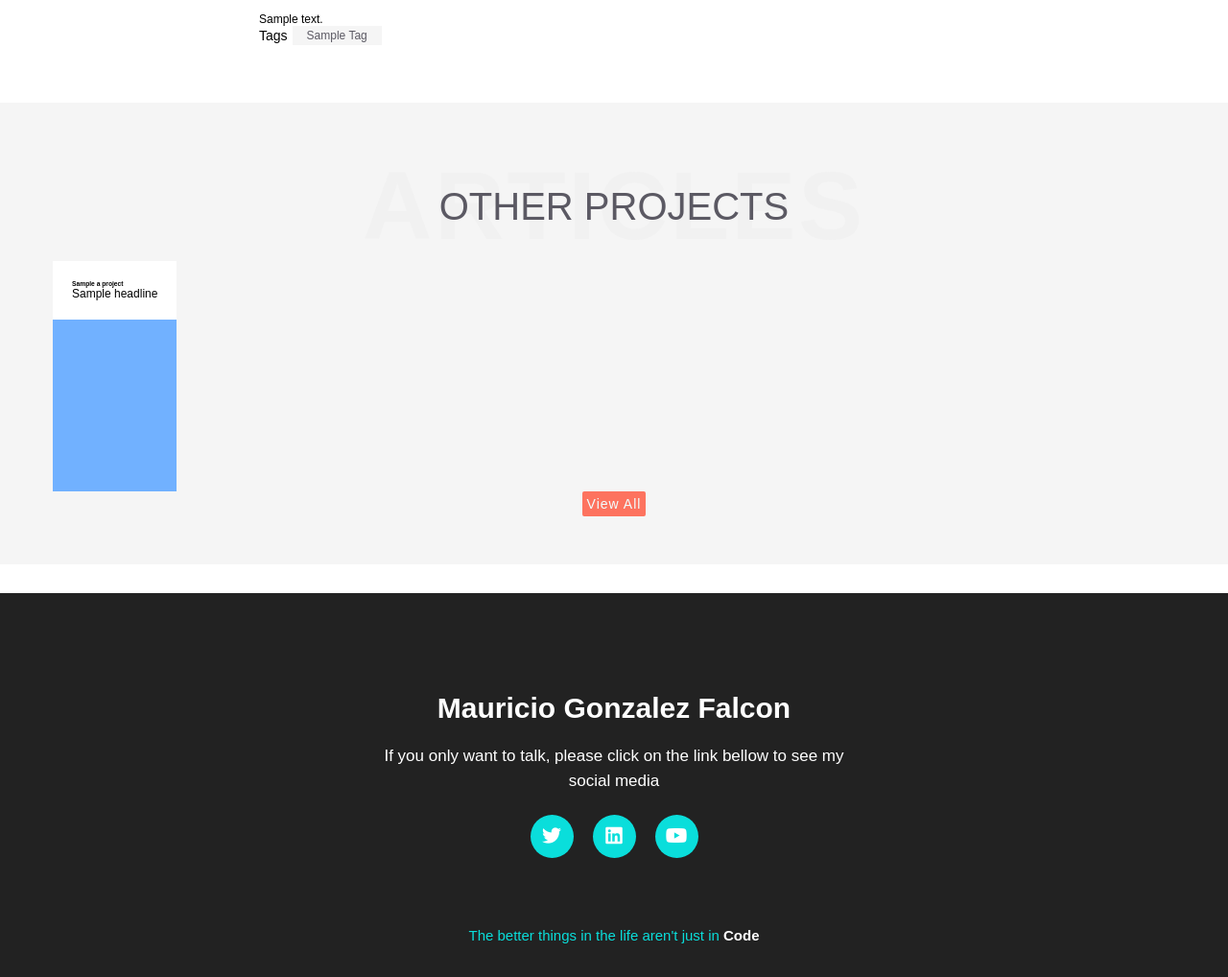
After one commit to maucoderGit/Django-portfolio-web, a Django app: template portfolio_web/main/templates/main/single_project.html in a window 1280 px wide. The commit adds this page. Shown: the part 211-1229 px from the top of the page at 96% size. Run offline with Django 3.2, Linux system fonts and the light colour scheme; the template is opened without the code that fills it: most values are stand-ins (such as "Sample title", 1, 10 or a date in 2020).

Commit message:
Project detail page completed

```diff
--- /dev/null
+++ b/portfolio_web/main/static/main/single.css
@@ -0,0 +1,321 @@
+*{
+    padding: 0;
+    margin: 0;
+    font-family: "Poppins", sans-serif;
+    box-sizing: border-box;
+}
+
+html{
+    font-size: 10px;
+}
+li{
+    list-style: none;
+}
+a{
+    text-decoration: none;
+}
+h1 {
+    font-size: 1.9rem;
+}
+p {
+    font-size: 1.2rem;
+}
+header{
+    width: 100%;
+    height: 5rem;
+    background-color: aliceblue;
+    position: fixed;
+    top: 0;
+    z-index: 333;
+}
+
+.container{
+    width: 96%;
+    max-width: 117rem;
+    margin: 0 auto;
+}
+
+.navbar {
+    width: 100%;
+    height: 100%;
+    display: flex;
+    justify-content: space-between;
+    align-items: center;
+    padding: 0 1.5rem;
+}
+
+.navbar h2{
+    text-transform: uppercase;
+    color: #5b5963;
+    font-weight: 600;
+    letter-spacing: 2px;
+    cursor: pointer;
+}
+
+.navbar ul{
+    display: flex;
+    justify-content: center;
+    align-items: center;
+}
+
+.navbar ul a{
+    font-size: 1.2rem;
+    padding: 1.5rem;
+    text-transform: uppercase;
+    color: #3b5963;
+    font-weight: 400;
+    letter-spacing: 2px;
+    transition: all 0.4s ease;
+}
+.navbar ul a:hover{
+    color:wheat;
+    background-color: #fd735f;
+}
+.hero{
+    max-width: 114rem;
+    height: 20rem;
+    background: url(../images/blog-banner.jpg) no-repeat center center / cover;
+    margin: 1rem auto;
+}
+
+main{
+    width: 100%;
+    max-width: 80rem;
+    background-color: white;
+    margin: 0 auto;
+    padding: 3rem;
+    border-radius: 1.5rem;
+    margin-top: -15rem;
+}
+
+main h2{
+    font-size: 3rem;
+    font-weight: 600;
+    text-transform: uppercase;
+    letter-spacing: 5px;
+}
+
+main .profile-container{
+    display: flex;
+    justify-content: space-between;
+    align-items: center;
+    margin: 3rem 0;
+}
+
+main .profile-container .profile{
+    display: flex;
+    justify-content: center;
+    align-items: center;
+}
+main .profile-container .profile .img-container{
+    width: 3rem;
+    height: 6rem;
+    /* background: url(Git hub link)no-repeat center center / cover */
+    border-radius: 0.5rem;
+}
+main .profile-container .profile .text{
+    margin: 0 1rem;
+    color: #5b5963;
+    font-size: 1.2rem;
+    font-weight: 400;
+    letter-spacing: 1px;
+}
+
+.profile .text h3{
+    text-transform: uppercase;
+}
+
+.btn {
+    text-decoration: none;
+    color: azure;
+    display: inline-block;
+    text-transform: capitalize;
+    font-size: 1.2rem;
+    padding: 0.3rem 1.5rem;
+    background-color: #fd735f;
+    border-radius: 0.2rem;
+}
+
+main .container p{
+    color:#5b5963;
+    margin: 1rem 0;
+}
+main .content h4{
+    font-size: 1.4rem;
+    font-weight: 600;
+    color: #5b5963;
+    margin: 2rem 0;
+}
+
+blockquote{
+    font-size: 1.4rem;
+    padding: 1rem 2.8rem;
+    line-height: 1.6;
+    font-weight: 300;
+    box-shadow: inset 0.5rem 0 0 #fd735f;
+    background-color: #f5f5f5;
+}
+.tags{
+    display: flex;
+    align-items: center;
+}
+.tags p{
+    font-size: 1.4rem;
+    text-transform: capitalize;
+}
+.tags a{
+    display: inline-block;
+    padding: 0.3rem 1.5rem;
+    background-color: #f5f5f5;
+    color: #5b5963;
+    font-size: 1.2rem;
+    text-transform: capitalize;
+    margin: 0 0.5rem;
+}
+.articles{
+    width: 100%;
+    background-color: #f5f5f5;
+    margin: 3rem 0;
+    padding: 5rem 0;
+}
+.articles .article-heading{
+    text-transform: uppercase;
+    text-align: center;
+    width: 100%;
+    position: relative;
+}
+.article-heading h5{
+    font-size: 10rem;
+    font-weight: 600;
+    letter-spacing: 3px;
+    position: relative;
+    color: rgba(233, 233, 233, 0.303);
+}
+.article-heading h6{
+    font-size: 4rem;
+    font-weight: 200;
+    position: absolute;
+    top: 50%;
+    left: 50%;
+    transform: translate(-50%, -50%);
+    color: #5b5963
+}
+.cards{
+    display: flex;
+    justify-content: space-between;
+    margin: 0rem auto;
+    gap: 5rem;
+}
+.cards .card-container{
+    max-width: 100%;
+    height: 24rem;
+    background-color: rgb(113, 177, 255);
+    position: relative;
+}
+.cards .card-container a{
+    text-transform: capitalize;
+    font-size: 1.2rem;
+    padding: 1.2rem;
+    display: inline-block;
+    color: #429f98;
+    font-weight: 400;
+    background-color: white;
+    position: absolute;
+    bottom: 5%;
+    right: 5%;
+    transform: all 0.4s ease;
+}
+.cards .card-container:hover{
+    transform: translateY(-3rem);
+}
+.cards .card-container:hover a{
+    background-color: #fd735f;
+    color: white;
+}
+.cards .card-container .card-text{
+    background-color: white;
+    padding: 2rem;
+    box-shadow: 0 0 0.3 grey;
+}
+.cards .card-container .card-text h4{
+    font-size: 1.5rem;
+    text-transform: uppercase;
+    margin-bottom: 1rem;
+}
+.cards .card-container .card-text p{
+    font-size: 1.2rem;
+}
+.articles .button{
+    margin: 0 auto;
+    text-align: center;
+}
+.articles .btn{
+    text-decoration: none;
+    color: azure;
+    font-size: 1.4rem;
+    letter-spacing: 1px;
+    font-weight: 300;
+    border-radius: none;
+    padding: 0.5rem;
+}
+footer{
+    position: relative;
+    width: 100%;
+    height: 400px;
+    background-color: #222;
+    display: flex;
+    flex-direction: column;
+    align-items: center;
+    justify-content: center;
+}
+footer p:nth-child(1){
+    font-size: 30px;
+    color: white;
+    margin-bottom: 20px;
+    font-weight: bold;
+}
+footer p:nth-child(2){
+    color: white;
+    font-size: 17px;
+    width: 500px;
+    text-align: center;
+    line-height: 26px;
+}
+
+footer a{
+    color: white;
+    text-decoration: none;
+    font-weight: bold;
+    text-transform: capitalize;
+}
+footer a:hover{
+    color: #07c3c0;
+    transition: .4s;
+}
+
+.social{
+    display: flex
+}
+.social a{
+    color: white;
+    font-size: 20px;
+    text-decoration: none;
+    width: 45px;
+    height: 45px;
+    display: flex;
+    align-items: center;
+    justify-content: center;
+    background-color: #0adedb;
+    border-radius: 50%;
+    margin: 22px 10px
+}
+.social a:hover{
+    transform: scale(1.3);
+    transition: .3s;
+}
+.end{
+    position: absolute;
+    color: #0adedb;
+    bottom: 35px;
+    font-size: 15px;
+}
--- a/portfolio_web/main/templates/main/base.html
+++ b/portfolio_web/main/templates/main/base.html
@@ -14,7 +14,9 @@
 </head>
 <body>
     {% block navbar %}
+        <div class="hero">
         {% include 'main/navbar.html' %}
+        </div>
     {% endblock %}
 
     {% block content %}{% endblock content %}
--- a/portfolio_web/main/templates/main/footer.html
+++ b/portfolio_web/main/templates/main/footer.html
@@ -1,6 +1,6 @@
 <!--Footer start-->
 <footer>
-    <p>Mauricio Gonzalez</p>
+    <p>Mauricio Gonzalez Falcon</p>
     <p>
         If you only want to talk, please click on the link bellow to see my social media
     </p>
--- a/portfolio_web/main/templates/main/navbar.html
+++ b/portfolio_web/main/templates/main/navbar.html
@@ -1,6 +1,5 @@
 <!----hero Section Start-->
 
-<div class="hero">
     <nav>
         <h2 class="logo"><span>Mau</span>coder</h2>
         <ul>
@@ -12,4 +11,3 @@
         </ul>
         <a href="#" class="btn">Suscribe</a>
     </nav>
-</div>
--- /dev/null
+++ b/portfolio_web/main/templates/main/single_project.html
@@ -0,0 +1,78 @@
+{% load static %}
+
+<!DOCTYPE html>
+<html lang="en">
+<head>
+    <meta charset="UTF-8">
+    <meta http-equiv="X-UA-Compatible" content="IE=edge">
+    <meta name="viewport" content="width=device-width, initial-scale=1.0">
+    <title>{{project.title}}</title>
+    <link rel="stylesheet" type="text/css" href={% static 'main/single.css' %}>
+    <link rel="stylesheet" href="https://cdnjs.cloudflare.com/ajax/libs/font-awesome/5.15.3/css/all.min.css" referrerpolicy='no-referrer'>
+</head>
+<body>
+    <header>
+        <div class="navbar">
+            <h2 class="logo">Maucoder</h2>
+            <ul class="nav-list">
+                <li><a href="{% url 'main:home' %}">Home</a></li>
+                <li><a href="#">About me</a></li>
+                <li><a href="{% url 'main:projects' %}">Projects</a></li>
+                <li><a href="#">Skills</a></li>
+                <li><a href="#">Contact me</a></li>
+            </ul>
+        </div>
+    </header>
+
+    <div class="container">
+        <div class="hero">
+
+        </div>
+        <main>
+            <h2>{{project.title}}</h2>
+            <div class="profile-container">
+                <div class="profile">
+                    <div class="text">
+                        <h3>Mauricio Gonzalez Falcon</h3>
+                        <p>June 28, 2022</p>
+                    </div>
+                </div>
+                <div class="button">
+                    <a href="#" class="btn">Suscribe!</a>
+                </div>
+            </div>
+
+            <div class"content">
+                <p>{{project.content_text}}</p>
+            </div>
+            <div class='tags'>
+                <p>Tags</p>
+                    {% for tag in project.tag_set.all %}
+                    <a href={% url 'main:projects' %}>{{tag}}</a>
+                    {% endfor %}
+            </div>
+        </main>
+    </div>
+    <div class="articles">
+        <div class="article-heading">
+            <h5>Articles</h5>
+            <h6>Other Projects</h6>
+        </div>
+
+        <div class='cards container'>
+            {% for a_project in Project.objects.all %}
+                <div class='card-container'>
+                    <div class="card-text">
+                        <h6>{{a_project.title}}</h6>
+                        <p>{{a_project.headline}}</p>
+                    </div>
+                </div>
+            {% endfor %}
+        </div>
+        <div class='button'>
+            <a href="{% url 'main:projects' %}" class='btn'>View All</a>
+        </div>
+    </div>
+    {% include 'main/footer.html' %}
+</body>
+</html>
```
Also changed, not shown: portfolio_web/main/static/main/style.css (+9 -2 lines), portfolio_web/main/views.py (+15 -4 lines).
